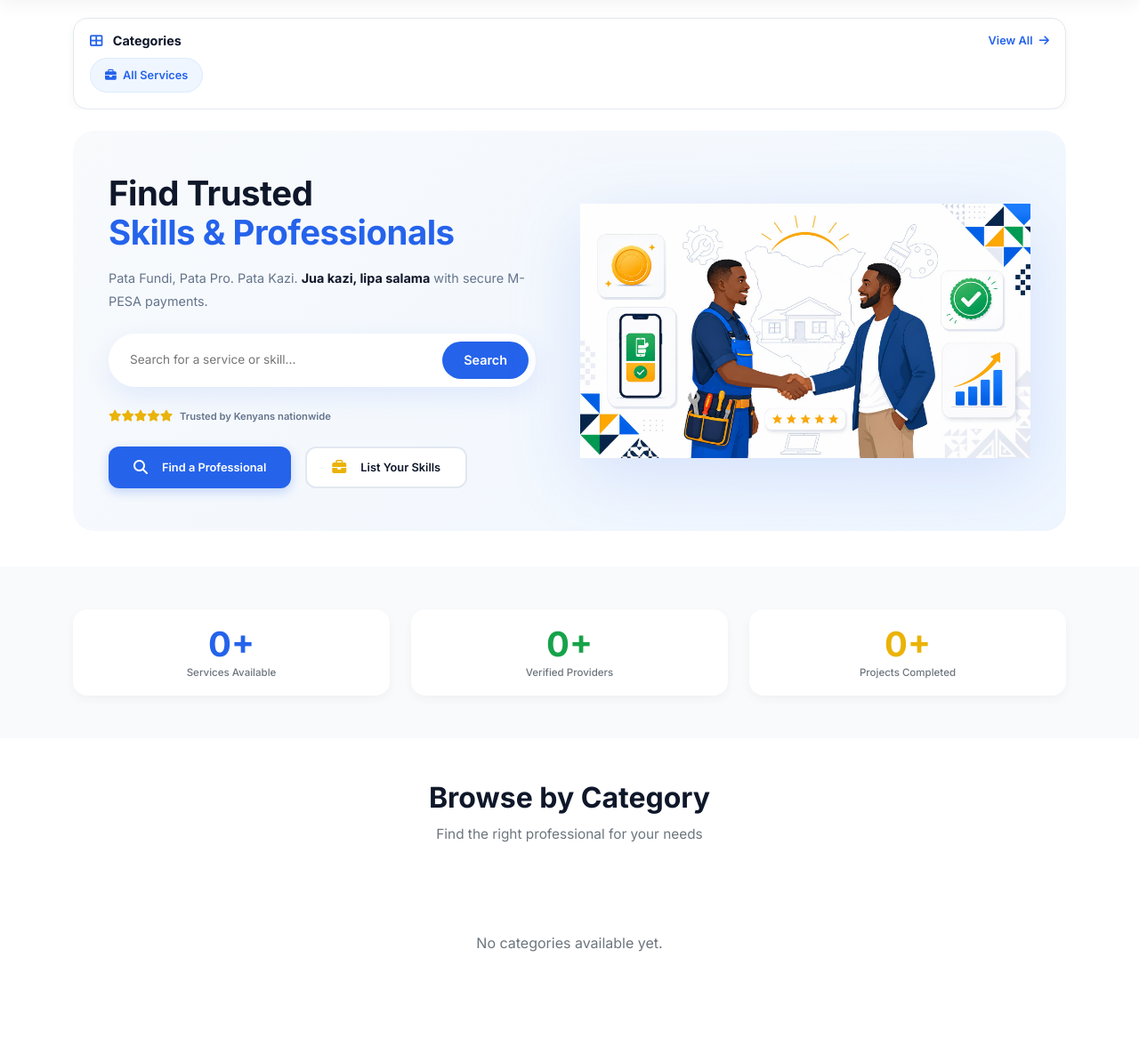
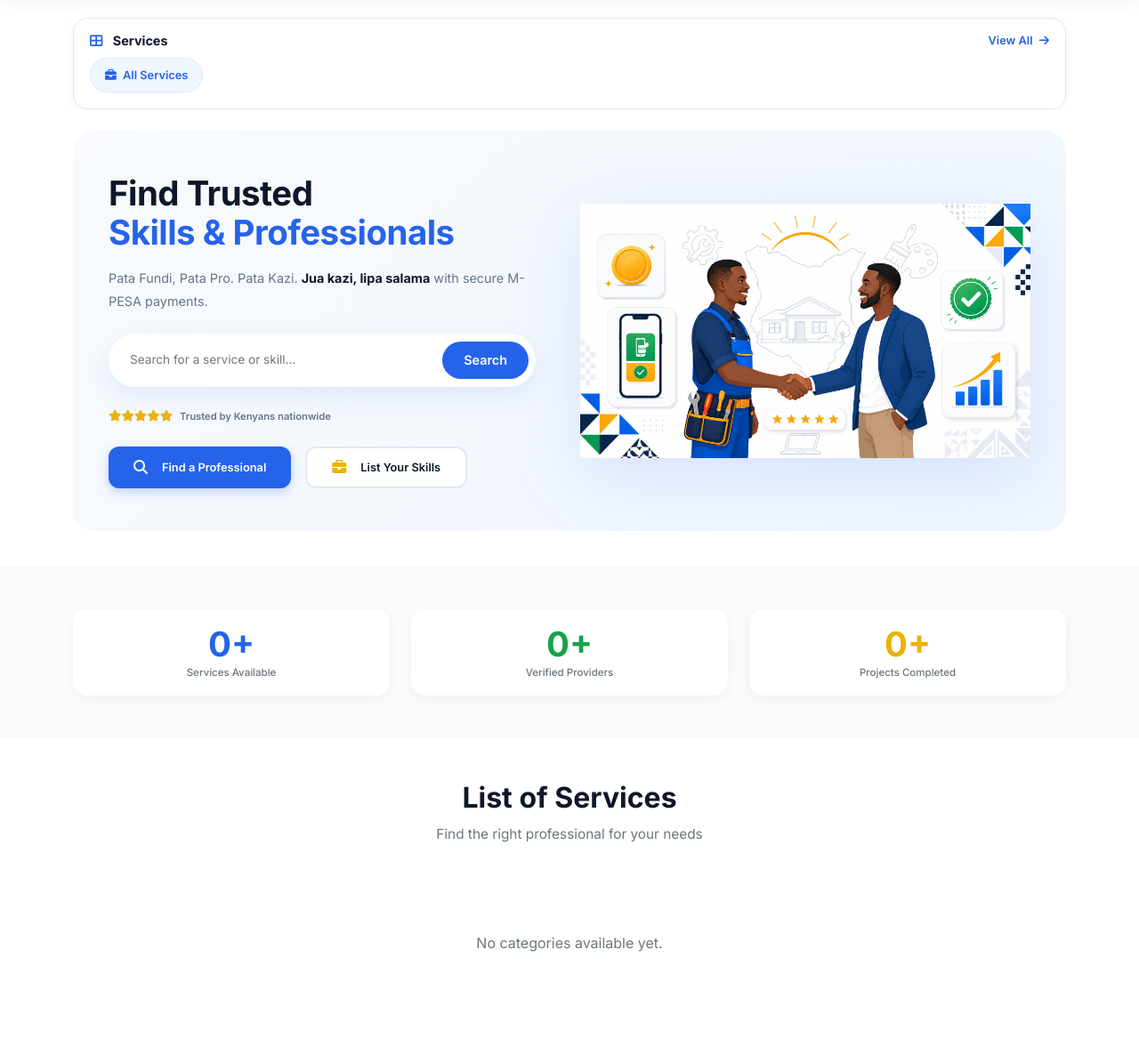
Before and after one commit to KakaDev254/sakafundi, a Django app: page / in a window 1280 px wide. Shown: the part 68-1253 px from the top of the page at 89% size. Run offline with Django 5.2, Linux system fonts and the light colour scheme; data that the repository does not hold is empty; some libraries are stand-ins or nearby versions.

Commit message:
new term

```diff
--- a/src/templates/core/home.html
+++ b/src/templates/core/home.html
@@ -11,7 +11,7 @@
         <div class="categories-bar" style="background: #FFFFFF; border-radius: 16px; border: 1px solid #E2E8F0; padding: 14px 18px; box-shadow: 0 4px 12px rgba(0,0,0,0.04);">
             <div class="d-flex align-items-center gap-3 mb-2">
                 <h6 class="fw-bold mb-0" style="color: #0F172A; font-size: 0.9rem;">
-                    <i class="fas fa-th-large me-2" style="color: #2563EB;"></i> Categories
+                    <i class="fas fa-th-large me-2" style="color: #2563EB;"></i> Services
                 </h6>
                 <a href="{% url 'services:categories' %}" class="ms-auto text-decoration-none small fw-semibold" style="color: #2563EB; font-size: 0.8rem;">
                     View All <i class="fas fa-arrow-right ms-1"></i>
@@ -138,7 +138,7 @@
 <section class="py-5" style="background: #FFFFFF;">
     <div class="container">
         <div class="text-center mb-5">
-            <h2 class="fw-bold" style="color: #0F172A; font-size: clamp(1.6rem, 2.5vw, 2.2rem);">Browse by Category</h2>
+            <h2 class="fw-bold" style="color: #0F172A; font-size: clamp(1.6rem, 2.5vw, 2.2rem);">List of Services</h2>
             <p class="text-secondary" style="font-size: clamp(0.9rem, 1.2vw, 1.1rem);">Find the right professional for your needs</p>
         </div>
 
```
